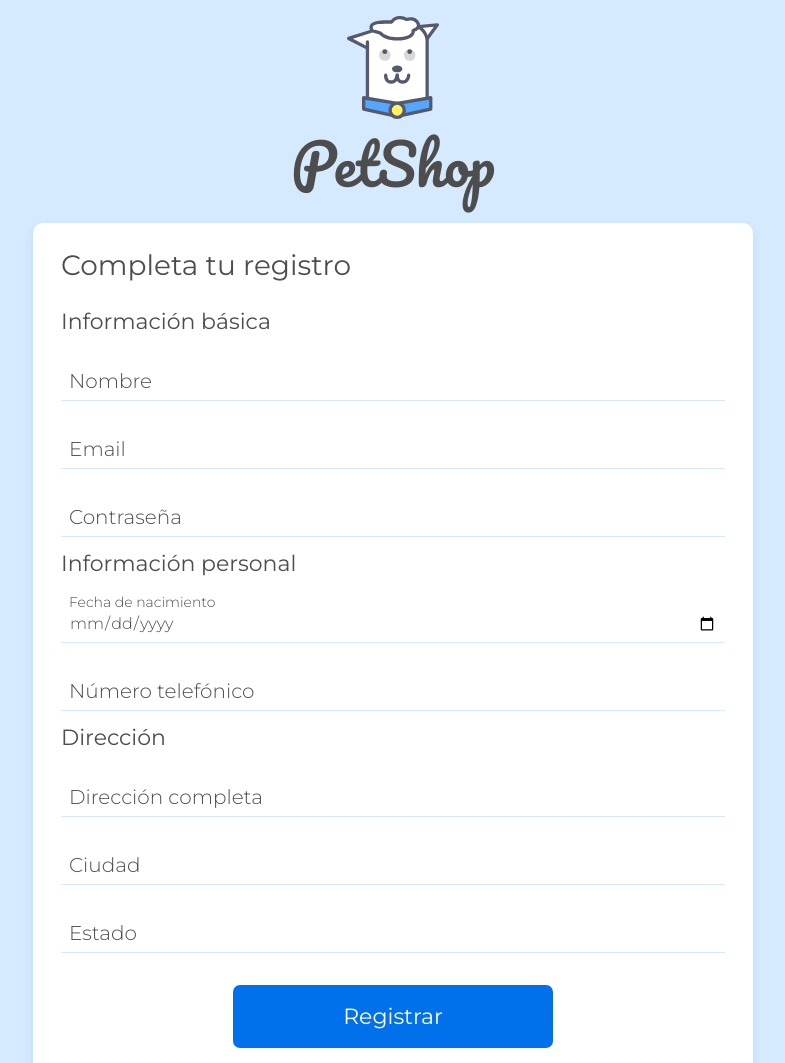
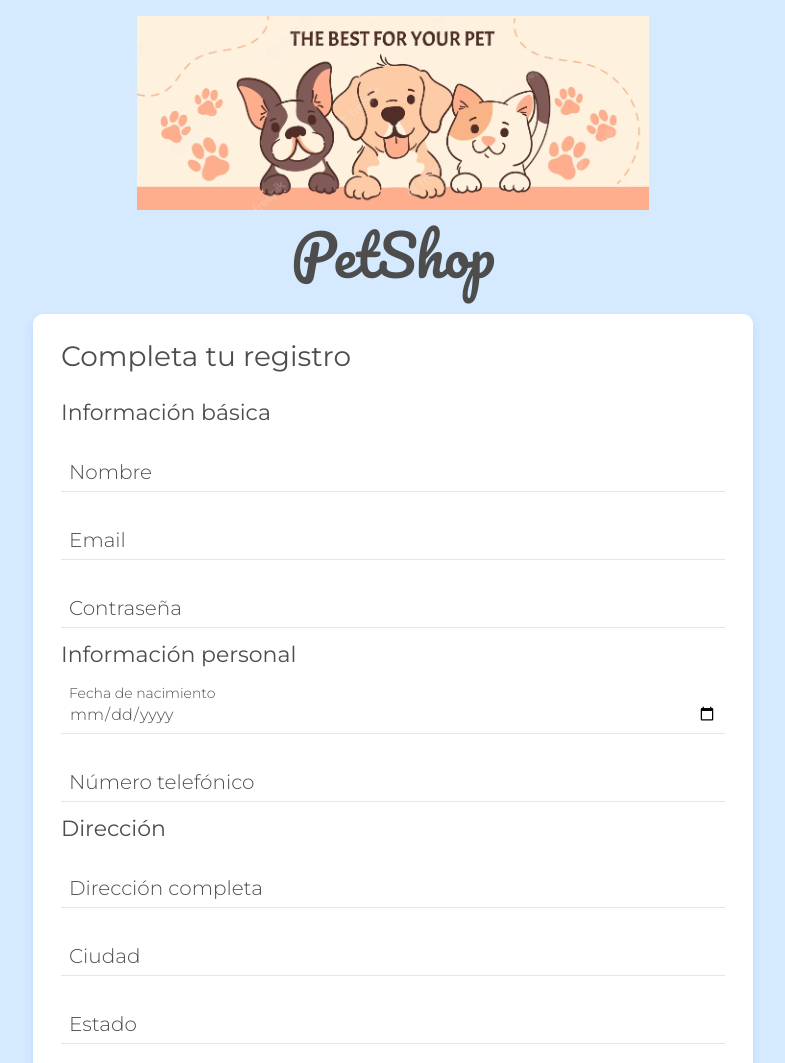
Before and after one commit to ArielNieto1975/Validacion_Formulario-curso_JavaScript-Alura, a plain HTML site: page index.html in a window 1280 px wide. Shown: the top 1063 px of the page, without its empty margins (247-1032 px from the left). Drawn offline with Linux system fonts and the light colour scheme.

Commit message:
cambio logo

```diff
--- a/assets/css/registro.css
+++ b/assets/css/registro.css
@@ -7,7 +7,7 @@
 }
 
 .registry-header__logo {
-  width: 2.625rem;
+  width: 40vw;
   margin-bottom: 0.5rem;
 }
 
@@ -19,7 +19,7 @@
 
 @media (min-width: 800px) {
   .registry-header__logo {
-    width: 5.75rem;
+    width: 40vw;
     margin-bottom: 1rem;
   }
 
--- a/index.html
+++ b/index.html
@@ -15,7 +15,7 @@
 <body>
     <main class="container flex flex--column flex--center">
         <div class="cadastro-cabecalho">
-            <img src="./assets/img/doguito.svg" alt="Logo Doguito" class="registry-header__logo">
+            <img src="./assets/img/Mascotas.png" alt="Logo Doguito" class="registry-header__logo">
             <h1 class="registry-header__title">PetShop</h1>
         </div>
         <section class="cartao">
```
Also changed, not shown: assets/img/Mascotas.png (added).
